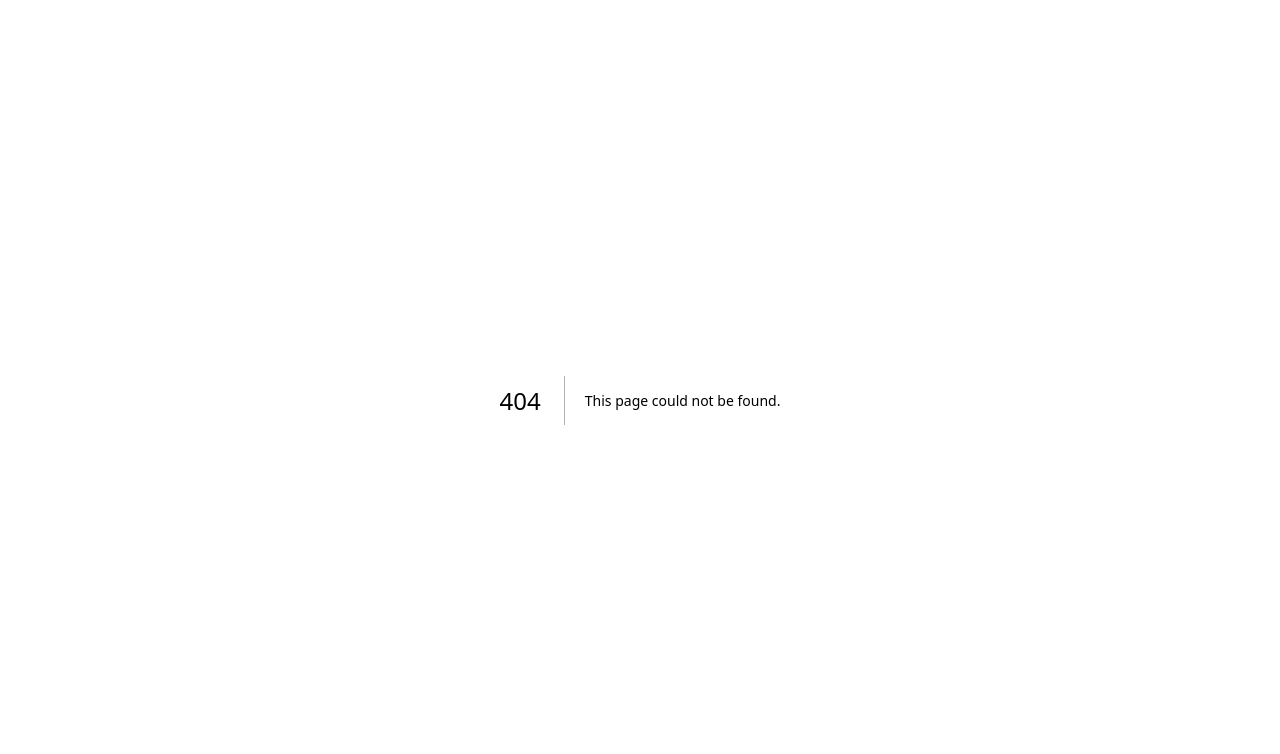
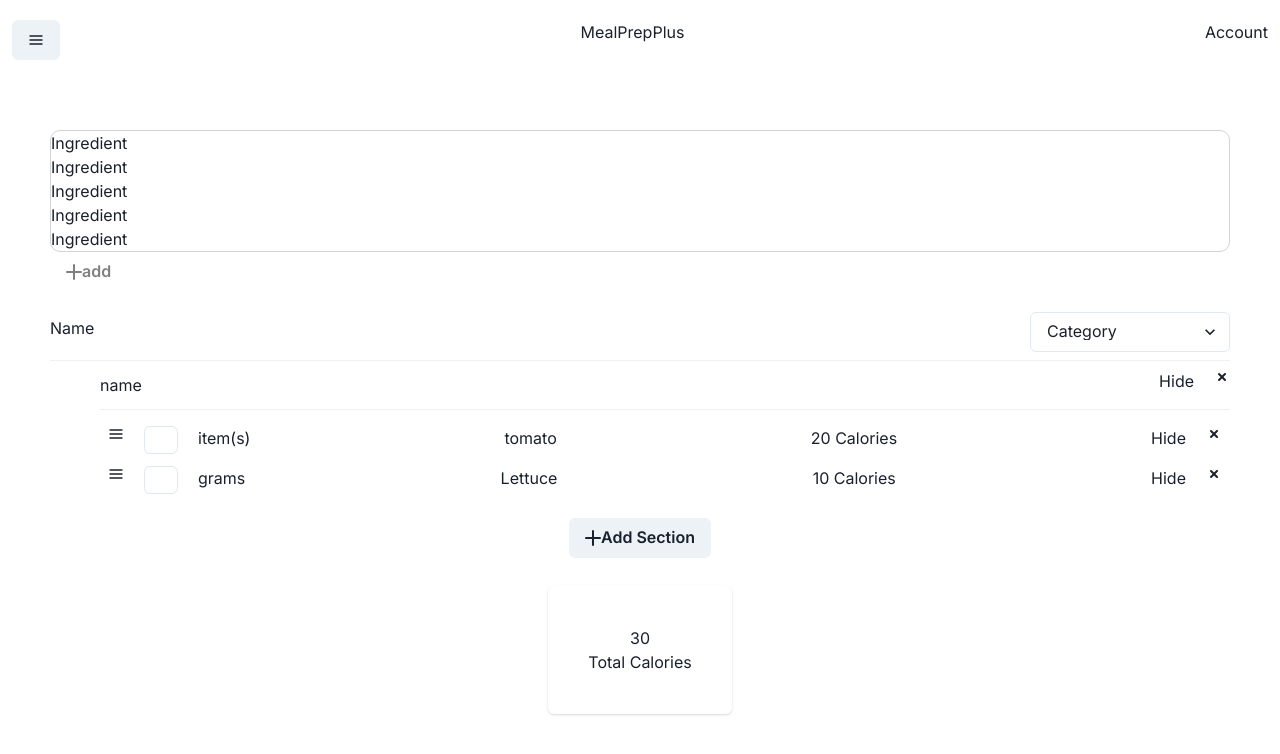
Before and after one commit to jaredamir/MealPrepPlus, a Next.js app in the folder frontend/meal_prep_plus_frontend/: page /create in a window 1280 px wide. Before the commit this address had no page. Shown: the top 754 px of the page. Built offline with nearby package versions, Linux system fonts and the light colour scheme.

Commit message:
created basic parts of the create page

```diff
--- /dev/null
+++ b/frontend/meal_prep_plus_frontend/app/components/editableItem/index.tsx
@@ -0,0 +1,41 @@
+import { HamburgerIcon, SmallCloseIcon } from "@chakra-ui/icons"
+import { Input, Flex } from "@chakra-ui/react"
+
+interface itemObject{
+    name: string,
+    serving_amount: number,
+    measurement: string,
+    cal: number,
+    pro: number,
+    carb: number,
+    fats: number,
+    sugar: number,
+    price: number
+};
+interface ItemDataProps{
+    itemData: itemObject
+};
+export default function EditableItem({itemData}: ItemDataProps){
+    return(
+        <>
+            <Flex justifyContent={"space-between"} h={10} p={2}>
+                {itemData.measurement && (
+                    <Flex columnGap={5}>
+                        <HamburgerIcon />
+                        <Input w={4} h={7} placeholder={itemData.serving_amount.toString()}/>
+                        <p>{itemData.measurement}</p>
+                    </Flex>
+                )}
+
+                {itemData.name && <p>{itemData.name}</p>}
+
+                {itemData.cal && <p>{itemData.cal} Calories</p>}
+
+                <Flex columnGap={5} alignItems={"centers"}>
+                        <a>Hide</a>
+                        <SmallCloseIcon />
+                    </Flex>
+            </Flex>
+        </>
+    )
+}
--- /dev/null
+++ b/frontend/meal_prep_plus_frontend/app/components/sectionItem/index.tsx
@@ -0,0 +1,67 @@
+"use client";
+import { SmallCloseIcon } from "@chakra-ui/icons";
+import {
+    Divider,
+    Editable,
+    EditableInput,
+    EditablePreview,
+    Flex,
+    Text
+} from "@chakra-ui/react";
+import EditableItem from "../editableItem";
+
+interface itemObject{
+    name: string,
+    serving_amount: number,
+    measurement: string,
+    cal: number,
+    pro: number,
+    carb: number,
+    fats: number,
+    sugar: number,
+    price: number
+};
+
+interface SectionObject {
+    name: string;
+    items: itemObject[];
+}
+interface SectionItemProps {
+    sectionData: SectionObject;
+};
+export default function SectionItem({sectionData}: SectionItemProps){
+    return (
+        <>
+            {sectionData ? (
+                <>
+                <Flex justifyContent="space-between">
+                    <Editable defaultValue={sectionData.name || 'Name'} w={20}>
+                        <EditablePreview />
+                        <EditableInput />
+                    </Editable>
+
+                    <Flex gap={5} alignItems={"centers"}>
+                        <a>Hide</a>
+                        <SmallCloseIcon />
+                    </Flex>
+                </Flex>
+                <Divider my={2} />
+                <div>
+                    {sectionData.items && (
+                        <>
+                            {sectionData.items.map((item: itemObject, index) => {
+                                return (
+                                    <EditableItem key={sectionData.name + "Item" + index} itemData={item} />
+                                );
+                            })}
+
+                        </>
+                    )}
+                </div>
+                </>
+            ) : (
+                <Text>No Data</Text>
+            )}
+        </>
+    );
+}
--- /dev/null
+++ b/frontend/meal_prep_plus_frontend/app/create/page.tsx
@@ -0,0 +1,145 @@
+"use client";
+import { useState } from "react";
+import {
+    Flex,
+    Divider,
+    Editable,
+    EditablePreview,
+    EditableInput,
+    Select,
+    Button,
+    Card,
+    CardBody,
+} from "@chakra-ui/react"
+import Navbar from "../components/navbar";
+import { AddIcon } from "@chakra-ui/icons";
+import SectionItem from "../components/sectionItem";
+
+interface itemObject{
+    name: string,
+    serving_amount: number,
+    measurement: string,
+    cal: number,
+    pro: number,
+    carb: number,
+    fats: number,
+    sugar: number,
+    price: number
+};
+
+interface SectionObject {
+    name: string;
+    items: itemObject[];
+}
+
+const categoryOptions = ["Breakfast", "Lunch", "Dinner", "Snack"]
+const defaultSection = {
+    name: "name",
+    items: [
+        {
+            name: "tomato",
+            serving_amount: 1,
+            measurement: "item(s)",
+            cal: 20,
+            pro: 1,
+            carb: 5,
+            fats: 0,
+            sugar: 10,
+            price: 1.50
+        },
+        {
+            name: "Lettuce",
+            serving_amount: 10,
+            measurement: "grams",
+            cal: 10,
+            pro: 1,
+            carb: 1,
+            fats: 0,
+            sugar: 2,
+            price: 0.50
+        }
+    ],
+}
+export default function Create(){
+    const [sections, setSections] = useState<SectionObject[]>([defaultSection])
+
+    const calcTotalCalories = function(){
+        let totalCalories = 0;
+        sections.forEach((section: SectionObject) =>{
+            let totalCaloriesInSection = 0;
+            section.items.forEach((item: itemObject) => {
+                totalCaloriesInSection += item.cal;
+            })
+            totalCalories += totalCaloriesInSection;
+        });
+        return totalCalories;
+    }
+    return(
+        <>
+            <Navbar />
+            <main style={{padding: "50px"}}>
+                <Flex
+                    maxH={"200px"}
+                    overflowY={"auto"}
+                    flexDir={"column"}
+                    border={"1px solid lightgrey"}
+                    borderRadius={10}
+                    w={"100%"}
+                >
+                    <p>Ingredient</p>
+                    <p>Ingredient</p>
+                    <p>Ingredient</p>
+                    <p>Ingredient</p>
+                    <p>Ingredient</p>
+
+
+                </Flex>
+                <Button color="grey" textDecoration="none" border={"none"} bg={"none"} mb={5}>
+                    <AddIcon /> add
+                </Button>
+
+                <Flex justifyContent={"space-between"}>
+                    <Editable defaultValue='Name' minW={100}>
+                        {/*bug: uneditable when empty*/}
+                        <EditablePreview />
+                        <EditableInput />
+                    </Editable>
+
+                    <Select placeholder='Category' w={200}>
+                        {categoryOptions.map((category: string, index) => {
+                            return (
+                                <option key={category+ "Option" + index} value={'option'+ index}>
+                                    {category}
+                                </option>
+                            )
+                        })}
+                    </Select>
+                </Flex>
+                <Divider my={2} />
+                <div style={{paddingLeft: "50px", marginBottom: "20px"}}>
+                    {sections.map((section: SectionObject, index) => {
+                        return (
+                            <SectionItem key={"sectionItem"+index} sectionData={section} />
+                        )
+                    })}
+                </div>
+                <Flex justifyContent={"center"} mb={7}>
+                    <Button>
+                        <AddIcon/>
+                        Add Section
+                    </Button>
+                </Flex>
+                <Flex justifyContent={"space-evenly"}>
+                    <Card>
+                        <CardBody p={10}>
+                            <Flex flexDir={"column"} alignItems={"center"}>
+                                <h1>{calcTotalCalories()}</h1>
+                                <h1>Total Calories</h1>
+                            </Flex>
+                        </CardBody>
+                    </Card>
+                </Flex>
+            </main>
+        </>
+    );
+}
--- a/frontend/meal_prep_plus_frontend/app/home/page.tsx
+++ b/frontend/meal_prep_plus_frontend/app/home/page.tsx
@@ -2,7 +2,7 @@
 import { Card, CardHeader, CardBody, CardFooter, Flex, Text } from '@chakra-ui/react'
 import NavBar from "../components/navbar"
 
-const links = ["Meal", "Ingredient", "Item"]
+const links = ["New Ingredient", "New Meal", "New Plan"]
 export default function Home(){
     return(
         <>
--- /dev/null
+++ b/frontend/meal_prep_plus_frontend/app/utils/constants.js
@@ -0,0 +1,3 @@
+export default TEST_USER_DATA = {
+    name: "jared",
+}
```
